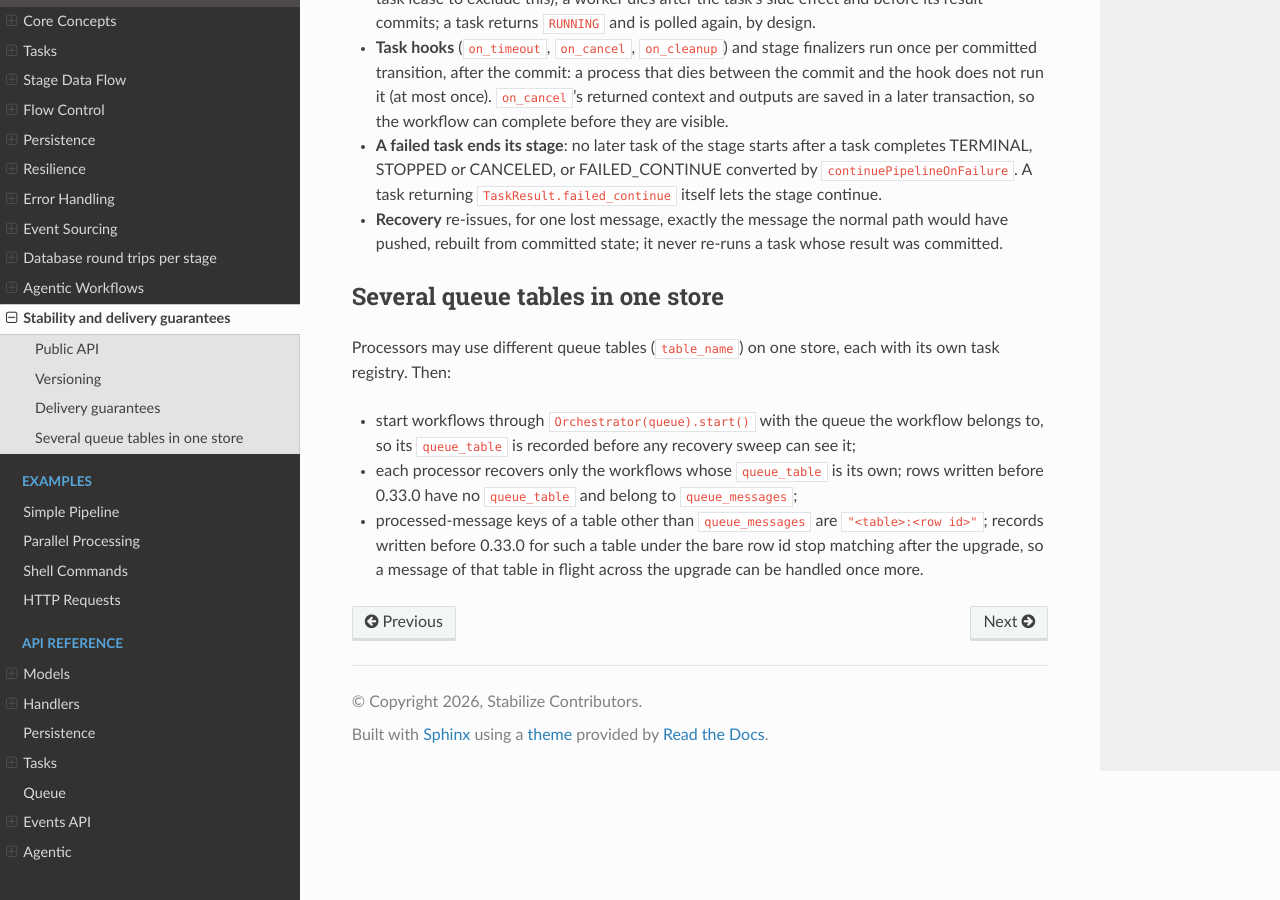
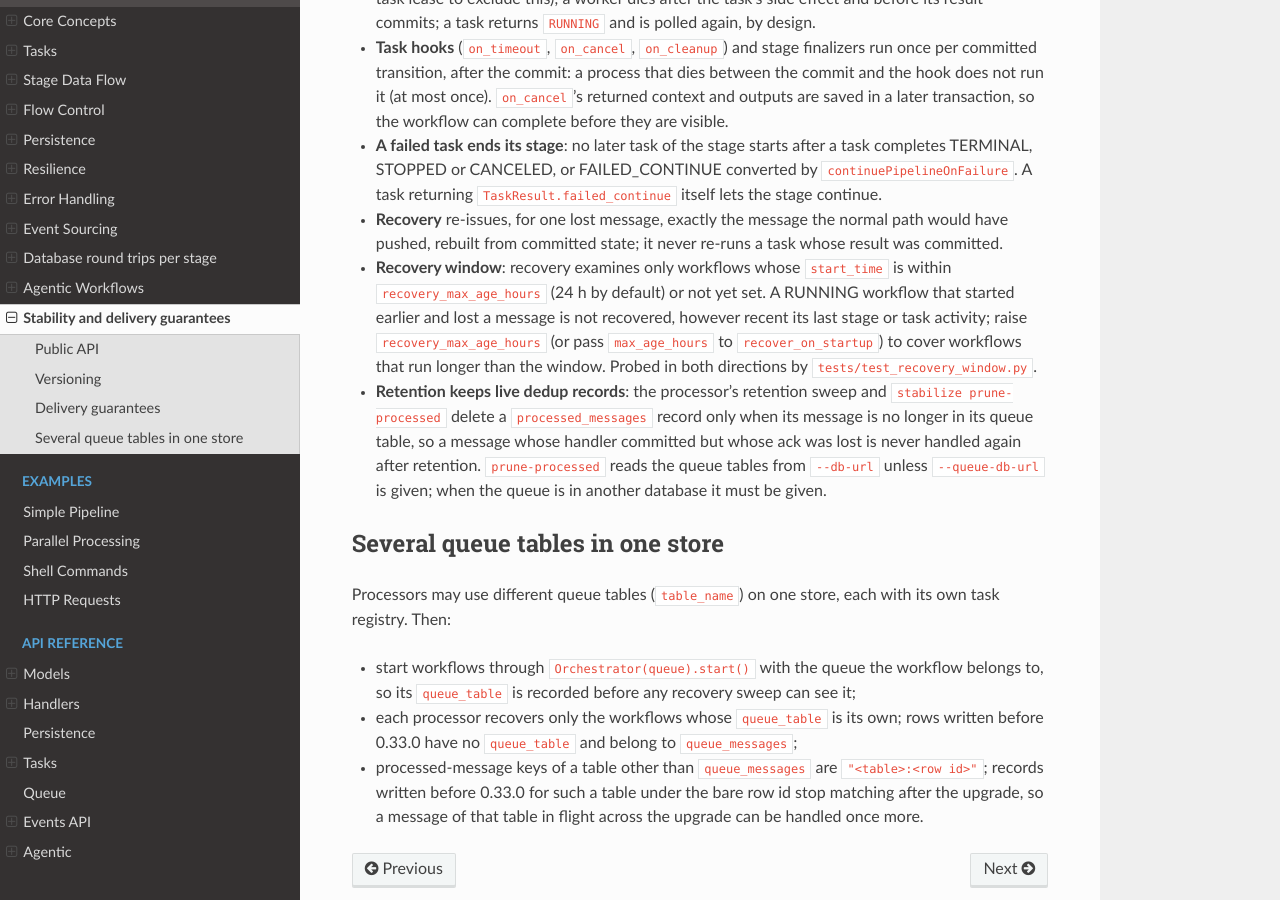
Before and after one commit to rodmena-limited/stabilize, a Sphinx documentation site: the page built from docs/guide/stability.rst, in a window 1280 px wide and 900 px high, scrolled down 1099 px. Built offline with Sphinx 7.4.7 and the Read the Docs theme 3.1.0, drawn with Linux system fonts in a browser that asks for light colours.

Commit message:
C30: recovery window kept as a documented limit, probed both directions (#91 R3)
tests/test_recovery_window.py: a RUNNING workflow started 30 h ago with a lost
StartStage is skipped at recovery_max_age_hours=24, and recovered then run to
SUCCEEDED at 72. Red-proven: removing the window makes the first fail;
pinning the window to 24 h makes the second fail; both green on the engine.
Rejected: a last-activity predicate (no per-poll activity timestamp exists;
dropping the window would revive every abandoned RUNNING workflow on upgrade).
stability.rst: the window and the retention guarantee.

Co-Authored-By: Claude Opus 5.5 <noreply@anthropic.com>

```diff
--- a/docs/guide/stability.rst
+++ b/docs/guide/stability.rst
@@ -59,6 +59,20 @@ they are stated as measured, not as aspirations.
 * **Recovery** re-issues, for one lost message, exactly the message the normal
   path would have pushed, rebuilt from committed state; it never re-runs a task
   whose result was committed.
+* **Recovery window**: recovery examines only workflows whose ``start_time`` is
+  within ``recovery_max_age_hours`` (24 h by default) or not yet set. A RUNNING
+  workflow that started earlier and lost a message is not recovered, however
+  recent its last stage or task activity; raise ``recovery_max_age_hours`` (or
+  pass ``max_age_hours`` to ``recover_on_startup``) to cover workflows that run
+  longer than the window. Probed in both directions by
+  ``tests/test_recovery_window.py``.
+* **Retention keeps live dedup records**: the processor's retention sweep and
+  ``stabilize prune-processed`` delete a ``processed_messages`` record only when
+  its message is no longer in its queue table, so a message whose handler
+  committed but whose ack was lost is never handled again after retention.
+  ``prune-processed`` reads the queue tables from ``--db-url`` unless
+  ``--queue-db-url`` is given; when the queue is in another database it must be
+  given.
 
 Several queue tables in one store
 ---------------------------------
```
Also changed, not shown: 1 other file.
